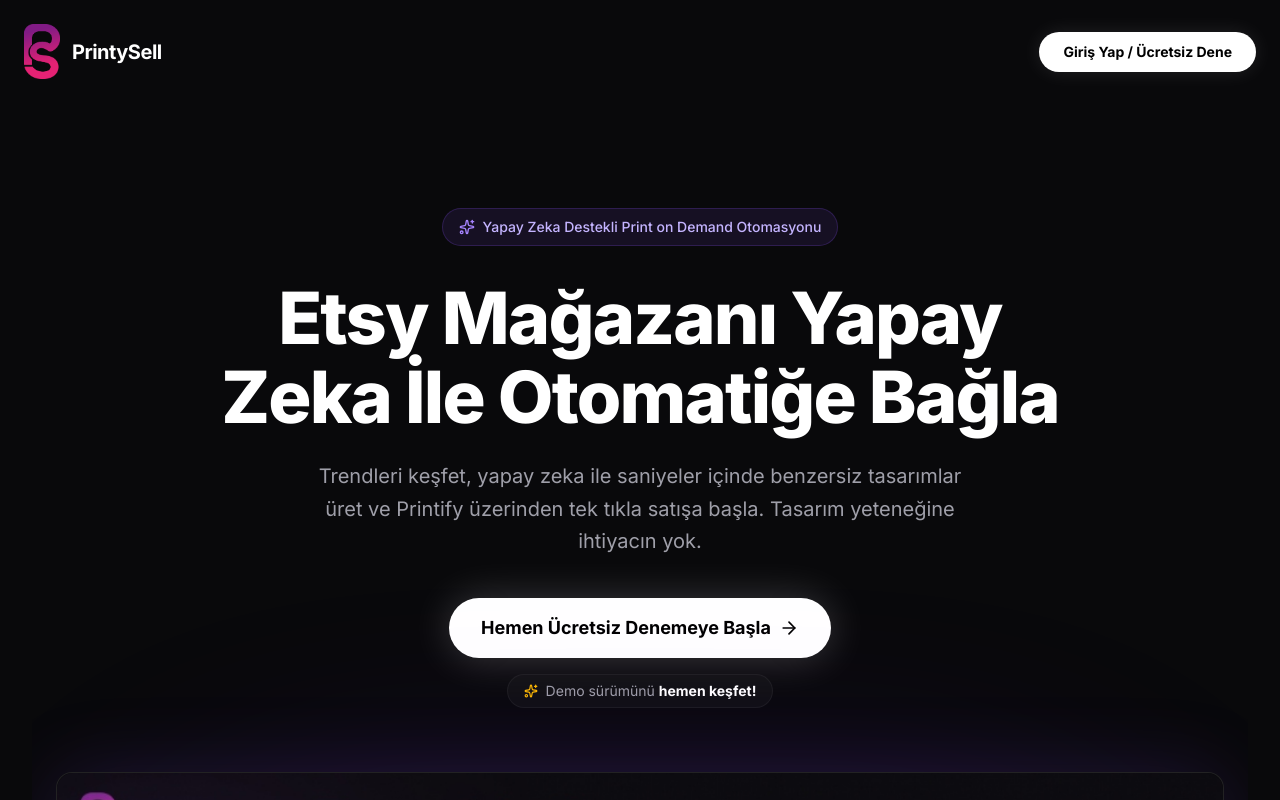
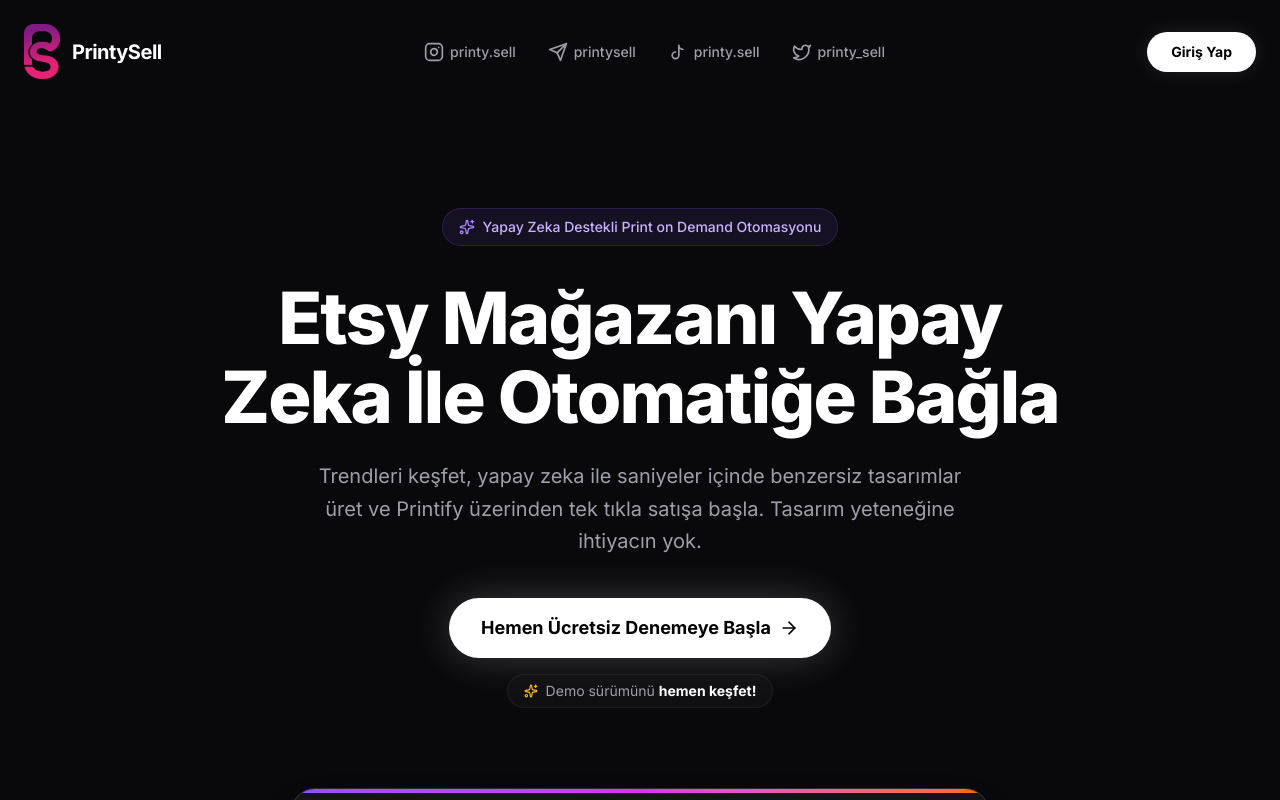
Before and after one commit to Oguzhan1511/etsy, a Next.js app: page / in a window 1280 px wide. Built offline with nearby package versions, Linux system fonts and the light colour scheme; no server answers; the database is empty.

Commit message:
Add social links to navbar and countdown below CTA on landing page

```diff
--- a/src/app/page.tsx
+++ b/src/app/page.tsx
@@ -4,6 +4,34 @@ import React, { useEffect, useState, useRef } from "react";
 import Link from "next/link";
 import Image from "next/image";
 import { ArrowRight, Sparkles, Search, Palette, Globe, CheckCircle2, Loader2, TrendingUp } from "lucide-react";
+
+// Custom SVGs for Social Links
+const InstagramIcon = ({ size, className }: { size: number, className?: string }) => (
+  <svg width={size} height={size} viewBox="0 0 24 24" fill="none" stroke="currentColor" strokeWidth="2" strokeLinecap="round" strokeLinejoin="round" className={className}>
+    <rect x="2" y="2" width="20" height="20" rx="5" ry="5"></rect>
+    <path d="M16 11.37A4 4 0 1 1 12.63 8 4 4 0 0 1 16 11.37z"></path>
+    <line x1="17.5" y1="6.5" x2="17.51" y2="6.5"></line>
+  </svg>
+);
+
+const TelegramIcon = ({ size, className }: { size: number, className?: string }) => (
+  <svg width={size} height={size} viewBox="0 0 24 24" fill="none" stroke="currentColor" strokeWidth="2" strokeLinecap="round" strokeLinejoin="round" className={className}>
+    <line x1="22" y1="2" x2="11" y2="13"></line>
+    <polygon points="22 2 15 22 11 13 2 9 22 2"></polygon>
+  </svg>
+);
+
+const TikTokIcon = ({ size, className }: { size: number, className?: string }) => (
+  <svg width={size} height={size} viewBox="0 0 24 24" fill="none" stroke="currentColor" strokeWidth="2" strokeLinecap="round" strokeLinejoin="round" className={className}>
+    <path d="M9 12a4 4 0 1 0 4 4V4a5 5 0 0 0 5 5"></path>
+  </svg>
+);
+
+const TwitterIcon = ({ size, className }: { size: number, className?: string }) => (
+  <svg width={size} height={size} viewBox="0 0 24 24" fill="none" stroke="currentColor" strokeWidth="2" strokeLinecap="round" strokeLinejoin="round" className={className}>
+    <path d="M22 4s-.7 2.1-2 3.4c1.6 10-9.4 17.3-18 11.6 2.2.1 4.4-.6 6-2C3 15.5.5 9.6 3 5c2.2 2.6 5.6 4.1 9 4-.9-4.2 4-6.6 7-3.8 1.1 0 3-1.2 3-1.2z"></path>
+  </svg>
+);
 
 // Intersection Observer Hook for Scroll Animations
 function useOnScreen(ref: any, rootMargin = "0px") {
@@ -36,6 +64,70 @@ const FadeInContent = ({ children, delay = 0 }: { children: React.ReactNode, del
       style={{ transitionDelay: `${delay}ms` }}
     >
       {children}
+    </div>
+  );
+};
+
+const LandingCountdown = () => {
+  const [timeLeft, setTimeLeft] = useState({ months: 0, days: 0, hours: 0, minutes: 0, seconds: 0 });
+  const [isClient, setIsClient] = useState(false);
+
+  useEffect(() => {
+    setIsClient(true);
+    const targetDate = new Date("2026-09-01T23:59:59").getTime();
+
+    const interval = setInterval(() => {
+      const now = new Date().getTime();
+      const distance = targetDate - now;
+      if (distance < 0) {
+        clearInterval(interval);
+        return;
+      }
+      const days = Math.floor(distance / (1000 * 60 * 60 * 24));
+      const hours = Math.floor((distance % (1000 * 60 * 60 * 24)) / (1000 * 60 * 60));
+      const minutes = Math.floor((distance % (1000 * 60 * 60)) / (1000 * 60));
+      const seconds = Math.floor((distance % (1000 * 60)) / 1000);
+      const months = Math.floor(days / 30);
+      const remainingDays = days % 30;
+      setTimeLeft({ months, days: remainingDays, hours, minutes, seconds });
+    }, 1000);
+    return () => clearInterval(interval);
+  }, []);
+
+  if (!isClient) return null;
+
+  return (
+    <div className="mt-12 p-6 md:p-8 rounded-3xl bg-white/5 border border-white/10 backdrop-blur-md inline-block shadow-2xl relative overflow-hidden">
+      <div className="absolute top-0 left-0 w-full h-1 bg-gradient-to-r from-violet-500 via-fuchsia-500 to-orange-500"></div>
+      <div className="text-sm text-zinc-400 font-bold mb-6 uppercase tracking-[0.2em]">
+        🚀 V2.0 Tam Sürüm İçin Geri Sayım
+      </div>
+      <div className="flex items-center justify-center gap-3 md:gap-5 font-mono">
+        <div className="flex flex-col items-center bg-black/60 px-4 py-3 rounded-xl border border-white/5 min-w-[70px] md:min-w-[80px]">
+          <span className="text-3xl md:text-4xl font-bold text-white leading-none">{timeLeft.months}</span>
+          <span className="text-[10px] md:text-xs uppercase tracking-wider text-zinc-500 mt-2">Ay</span>
+        </div>
+        <span className="text-white/20 font-bold text-2xl md:text-3xl">:</span>
+        <div className="flex flex-col items-center bg-black/60 px-4 py-3 rounded-xl border border-white/5 min-w-[70px] md:min-w-[80px]">
+          <span className="text-3xl md:text-4xl font-bold text-white leading-none">{timeLeft.days}</span>
+          <span className="text-[10px] md:text-xs uppercase tracking-wider text-zinc-500 mt-2">Gün</span>
+        </div>
+        <span className="text-white/20 font-bold text-2xl md:text-3xl">:</span>
+        <div className="flex flex-col items-center bg-black/60 px-4 py-3 rounded-xl border border-white/5 min-w-[70px] md:min-w-[80px]">
+          <span className="text-3xl md:text-4xl font-bold text-white leading-none">{timeLeft.hours.toString().padStart(2, '0')}</span>
+          <span className="text-[10px] md:text-xs uppercase tracking-wider text-zinc-500 mt-2">Saat</span>
+        </div>
+        <span className="text-white/20 font-bold text-2xl md:text-3xl">:</span>
+        <div className="flex flex-col items-center bg-black/60 px-4 py-3 rounded-xl border border-white/5 min-w-[70px] md:min-w-[80px]">
+          <span className="text-3xl md:text-4xl font-bold text-white leading-none">{timeLeft.minutes.toString().padStart(2, '0')}</span>
+          <span className="text-[10px] md:text-xs uppercase tracking-wider text-zinc-500 mt-2">Dk</span>
+        </div>
+        <span className="text-white/20 font-bold text-2xl md:text-3xl">:</span>
+        <div className="flex flex-col items-center bg-black/60 px-4 py-3 rounded-xl border border-white/5 min-w-[70px] md:min-w-[80px]">
+          <span className="text-3xl md:text-4xl font-bold text-violet-400 leading-none">{timeLeft.seconds.toString().padStart(2, '0')}</span>
+          <span className="text-[10px] md:text-xs uppercase tracking-wider text-violet-400/70 mt-2">Sn</span>
+        </div>
+      </div>
     </div>
   );
 };
@@ -133,14 +225,35 @@ export default function LandingPage() {
         <div className="max-w-7xl mx-auto flex items-center justify-between px-6 relative z-20">
           <div className="flex items-center gap-3">
             <Image src="/logo.png" alt="PrintySell Logo" width={36} height={36} className="object-contain" />
-            <span className="text-xl font-bold tracking-tight text-white">PrintySell</span>
+            <span className="text-xl font-bold tracking-tight text-white hidden sm:block">PrintySell</span>
           </div>
+
+          {/* Social Media Links (Middle) */}
+          <div className="flex items-center gap-4 md:gap-8">
+            <a href="https://instagram.com/printy.sell" target="_blank" rel="noreferrer" className="text-zinc-400 hover:text-white transition-all hover:scale-110 flex items-center gap-1.5" title="Instagram">
+              <InstagramIcon size={20} />
+              <span className="text-sm font-medium hidden lg:block">printy.sell</span>
+            </a>
+            <a href="https://t.me/+juc6xKkTS6c3NGJk" target="_blank" rel="noreferrer" className="text-zinc-400 hover:text-white transition-all hover:scale-110 flex items-center gap-1.5" title="Telegram">
+              <TelegramIcon size={20} />
+              <span className="text-sm font-medium hidden lg:block">printysell</span>
+            </a>
+            <a href="https://tiktok.com/@printy.sell" target="_blank" rel="noreferrer" className="text-zinc-400 hover:text-white transition-all hover:scale-110 flex items-center gap-1.5" title="TikTok">
+              <TikTokIcon size={20} />
+              <span className="text-sm font-medium hidden lg:block">printy.sell</span>
+            </a>
+            <a href="https://twitter.com/printy_sell" target="_blank" rel="noreferrer" className="text-zinc-400 hover:text-white transition-all hover:scale-110 flex items-center gap-1.5" title="Twitter">
+              <TwitterIcon size={20} />
+              <span className="text-sm font-medium hidden lg:block">printy_sell</span>
+            </a>
+          </div>
+
           <div className="flex items-center gap-6">
             <Link
               href="/login"
               className="text-sm font-bold bg-white text-black px-6 py-2.5 rounded-full hover:bg-zinc-200 transition-transform hover:scale-105 shadow-[0_0_20px_rgba(255,255,255,0.1)]"
             >
-              Giriş Yap / Ücretsiz Dene
+              Giriş Yap
             </Link>
           </div>
         </div>
@@ -164,7 +277,7 @@ export default function LandingPage() {
               Trendleri keşfet, yapay zeka ile saniyeler içinde benzersiz tasarımlar üret ve Printify üzerinden tek tıkla satışa başla. Tasarım yeteneğine ihtiyacın yok.
             </p>
 
-            <div className="flex flex-col items-center justify-center mb-16 gap-4">
+            <div className="flex flex-col items-center justify-center gap-4 w-full">
               <Link
                 href="/login"
                 className="px-8 py-4 rounded-full bg-white hover:bg-zinc-200 text-black font-bold text-lg transition-transform hover:scale-105 flex items-center gap-2 shadow-[0_0_40px_rgba(255,255,255,0.2)]"
@@ -172,10 +285,13 @@ export default function LandingPage() {
                 Hemen Ücretsiz Denemeye Başla
                 <ArrowRight size={20} />
               </Link>
-              <div className="flex items-center gap-2 text-sm text-zinc-400 bg-zinc-900/50 border border-white/5 px-4 py-1.5 rounded-full">
+              <div className="flex items-center gap-2 text-sm text-zinc-400 bg-zinc-900/50 border border-white/5 px-4 py-1.5 rounded-full mb-4">
                 <Sparkles size={14} className="text-amber-400" />
                 <span>Demo sürümünü <strong className="text-white">hemen keşfet!</strong></span>
               </div>
+
+              {/* Added Countdown Here */}
+              <LandingCountdown />
             </div>
           </FadeInContent>
 
```
